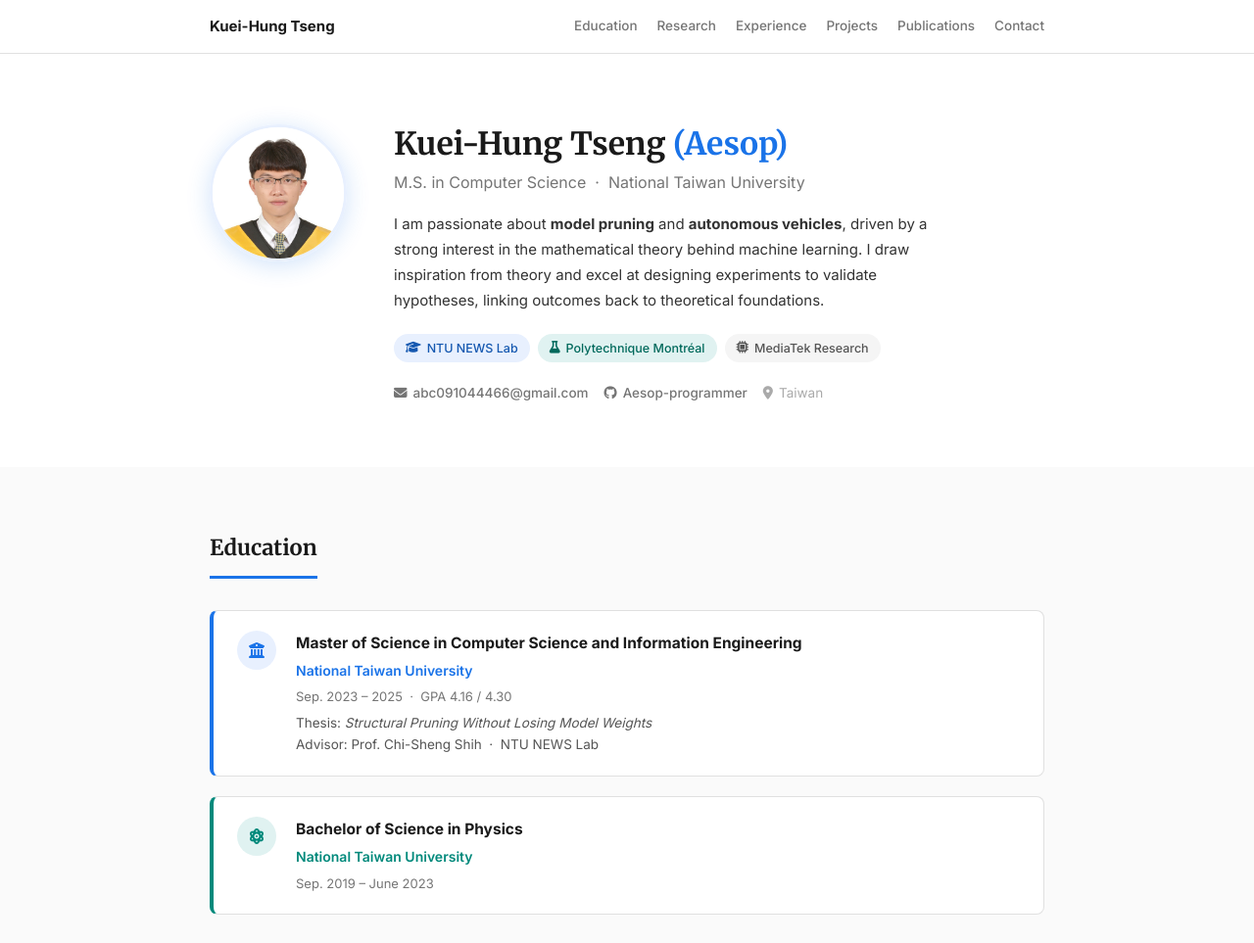
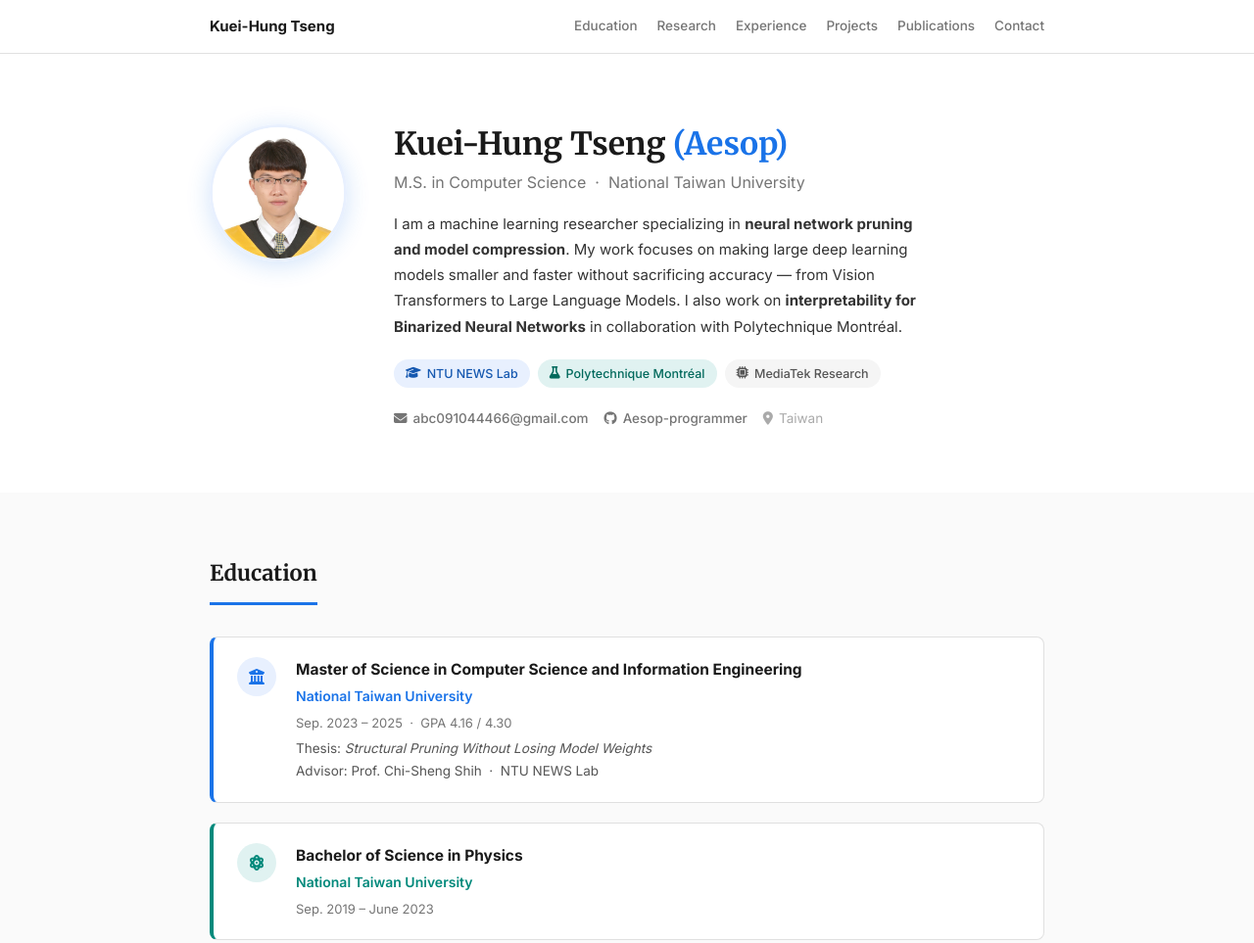
Before and after one commit to Aesop-programmer/aesop-programmer.github.io, a plain HTML site: page index.html in a window 1280 px wide. Shown: the top 963 px of the page at 98% size. Drawn offline with Linux system fonts and the light colour scheme.

Commit message:
Add files via upload

```diff
--- a/index.html
+++ b/index.html
@@ -305,10 +305,12 @@
         <h1>Kuei-Hung Tseng <span>(Aesop)</span></h1>
         <p class="hero-subtitle">M.S. in Computer Science &nbsp;·&nbsp; National Taiwan University</p>
         <p class="hero-bio">
-          I am passionate about <strong>model pruning</strong> and <strong>autonomous vehicles</strong>,
-          driven by a strong interest in the mathematical theory behind machine learning.
-          I draw inspiration from theory and excel at designing experiments to validate hypotheses,
-          linking outcomes back to theoretical foundations.
+          I am a machine learning researcher specializing in
+          <strong>neural network pruning and model compression</strong>.
+          My work focuses on making large deep learning models smaller and faster
+          without sacrificing accuracy — from Vision Transformers to Large Language Models.
+          I also work on <strong>interpretability for Binarized Neural Networks</strong>
+          in collaboration with Polytechnique Montréal.
         </p>
         <div class="badge-row">
           <span class="badge badge-blue"><i class="fas fa-graduation-cap"></i> NTU NEWS Lab</span>
@@ -388,7 +390,7 @@
         <div class="paper-highlights">
           <span class="highlight-pill">No gradient required</span>
           <span class="highlight-pill">Outperforms Grad-CAM / Grad-CAM++</span>
-          <span class="highlight-pill">Score-CAM quality, fraction of cost</span>
+          <span class="highlight-pill">~2 orders of magnitude less computation than Score-CAM</span>
         </div>
         <div class="paper-tech">
           <strong>Models:</strong> Binary ResNet · Binary VGG &nbsp;|&nbsp;
@@ -411,7 +413,7 @@
           After unimportant columns are removed, the method learns how the removed weights can be approximated
           by the remaining ones through a linear regression step, then folds them back into the surviving weights.
           This initialization substantially reduces fine-tuning cost compared to naive pruning,
-          grounded in Neural Tangent Kernel (NTK) theory.
+          motivated by Neural Tangent Kernel (NTK) theory.
           Compatible with any pruning criterion (L1, L2, Taylor, OBD, FPGM, Random)
           and validated across ViT, CNN (YOLOv8), and LLM (LLaMA) architectures.
         </p>
@@ -672,7 +674,7 @@
       <div class="collab-card">
         <div class="collab-icon blue"><i class="fas fa-university"></i></div>
         <div class="collab-name">NTU NEWS Lab</div>
-        <div class="collab-role">M.S. Researcher (2023–2025)<br>Advisor: Prof. Chi-Sheng Shih<br>Model Pruning · Autonomous Vehicles</div>
+        <div class="collab-role">M.S. Researcher (2023–2025)<br>Advisor: Prof. Chi-Sheng Shih<br>Model Pruning · Autonomous Vehicles<br><em style="font-size:11.5px;">Concluded upon graduation</em></div>
       </div>
 
       <div class="collab-card">
```
